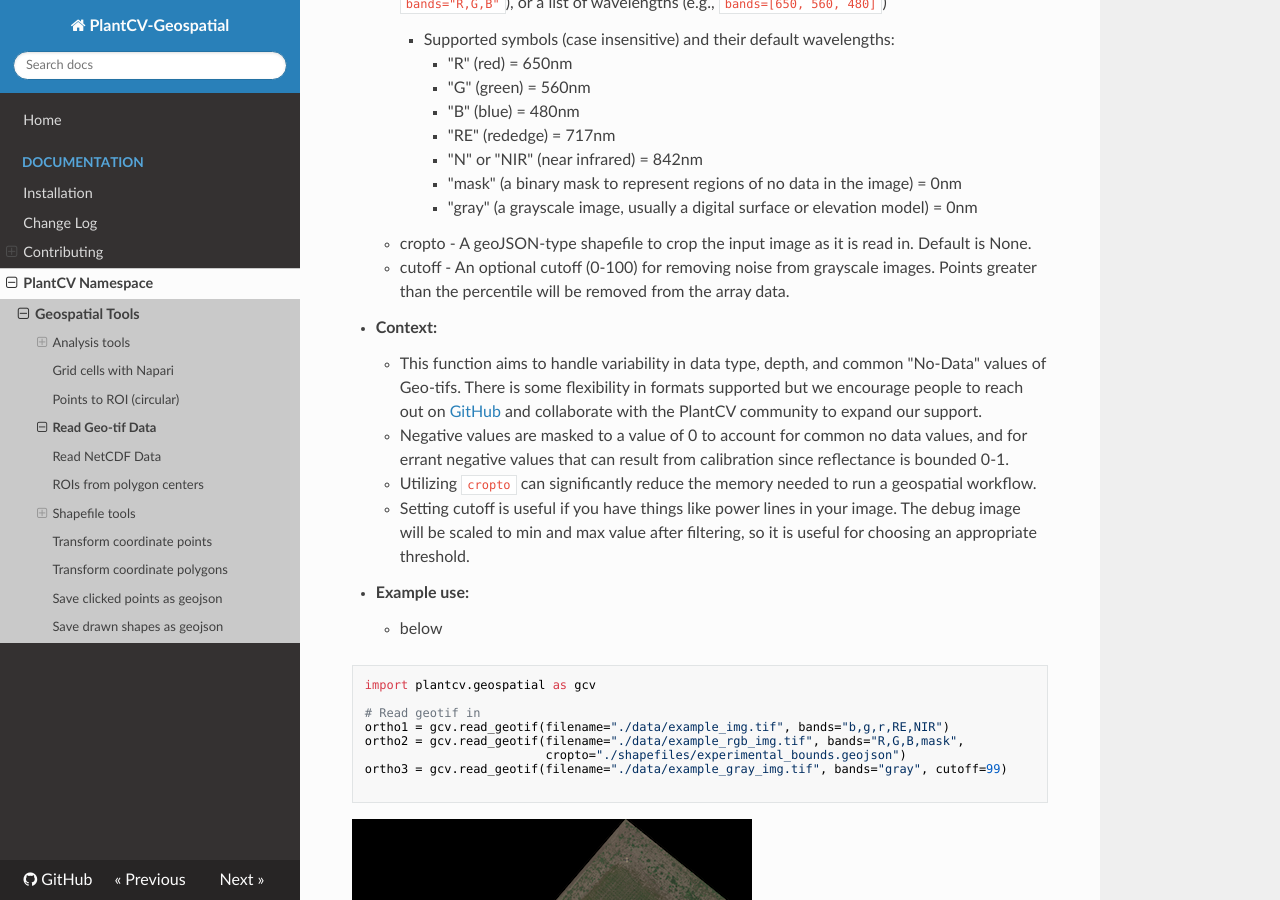
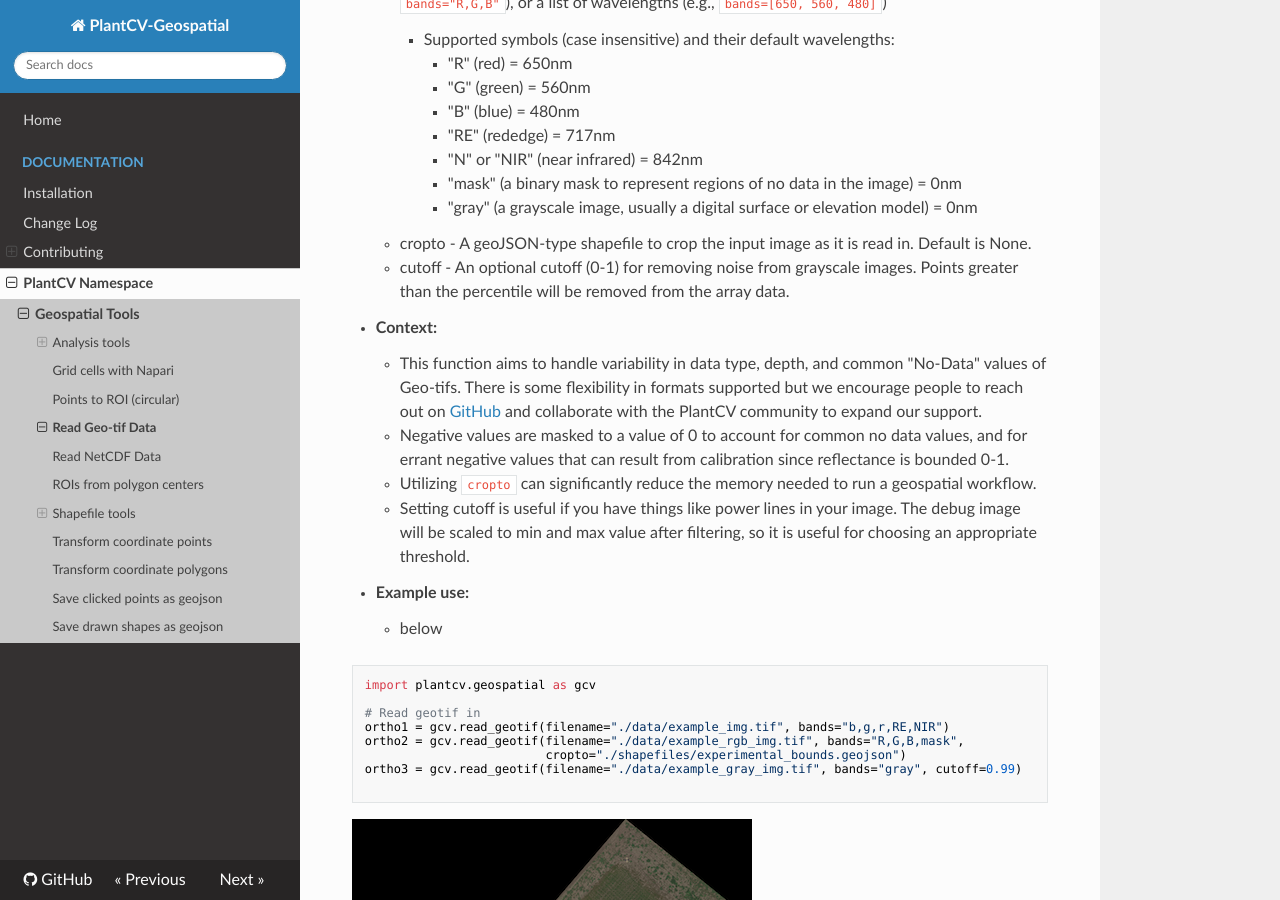
Before and after one commit to danforthcenter/plantcv-geospatial, an MkDocs documentation site: the page built from docs/read_geotif.md, in a window 1280 px wide and 900 px high, scrolled down 416 px. Built offline with MkDocs 1.6.1, drawn with Linux system fonts in a browser that asks for light colours; nearby versions of some CDN libraries.

````diff
--- a/docs/read_geotif.md
+++ b/docs/read_geotif.md
@@ -18,7 +18,7 @@
             - "mask" (a binary mask to represent regions of no data in the image) = 0nm
             - "gray" (a grayscale image, usually a digital surface or elevation model) = 0nm
     - cropto - A geoJSON-type shapefile to crop the input image as it is read in. Default is None.
-    - cutoff - An optional cutoff (0-100) for removing noise from grayscale images. Points greater than the percentile will be removed from the array data.
+    - cutoff - An optional cutoff (0-1) for removing noise from grayscale images. Points greater than the percentile will be removed from the array data.
 
 - **Context:**
     - This function aims to handle variability in data type, depth, and common "No-Data" values of Geo-tifs. There is some flexibility in formats supported but we encourage people to reach out on [GitHub](https://github.com/danforthcenter/plantcv-geospatial/issues) and collaborate with the PlantCV community to expand our support.
@@ -36,7 +36,7 @@
 ortho1 = gcv.read_geotif(filename="./data/example_img.tif", bands="b,g,r,RE,NIR")
 ortho2 = gcv.read_geotif(filename="./data/example_rgb_img.tif", bands="R,G,B,mask",
                          cropto="./shapefiles/experimental_bounds.geojson")
-ortho3 = gcv.read_geotif(filename="./data/example_gray_img.tif", bands="gray", cutoff=99)
+ortho3 = gcv.read_geotif(filename="./data/example_gray_img.tif", bands="gray", cutoff=0.99)
 
 ```
 
````
Also changed, not shown: 3 other files.
